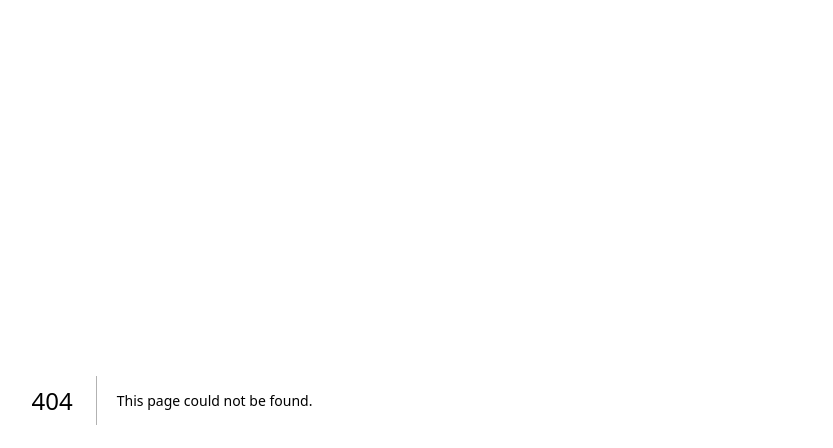
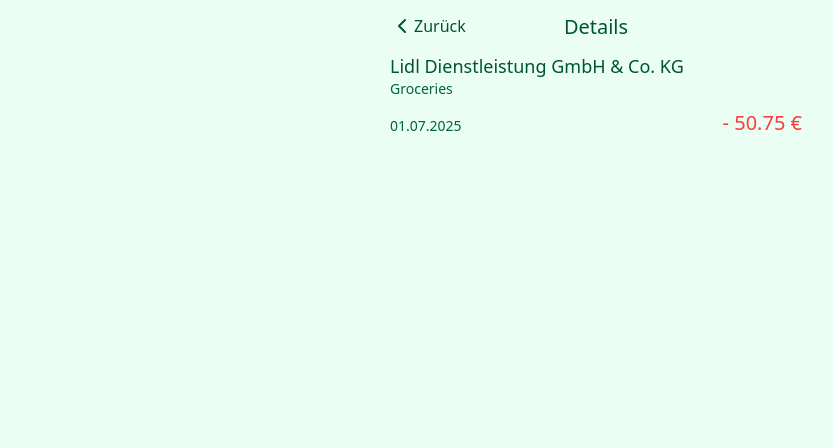
Before and after one commit to juliansngr/mon-ey, a Next.js app: page /transactions/1 in a window 1280 px wide. Before the commit this address had no page. Shown: the top 448 px of the page, without its empty margins (44-877 px from the left). Built offline with nearby package versions, Linux system fonts and the light colour scheme.

Commit message:
implemented dynamic details page with styling

```diff
--- /dev/null
+++ b/pages/transactions/[id].js
@@ -0,0 +1,101 @@
+import styled from "styled-components";
+import { useRouter } from "next/router";
+import { useTransactionsContext } from "@/utils/TransactionsContext/TransactionsContext";
+import Link from "next/link";
+import { ChevronLeft } from "lucide-react";
+import dayjs from "dayjs";
+
+export default function TransactionDetails() {
+  const router = useRouter();
+  const { id } = router.query;
+
+  const { data, isLoading } = useTransactionsContext();
+
+  const currentTransaction = data.find((transaction) => transaction.id === id);
+
+  console.log(currentTransaction);
+
+  if (isLoading || !currentTransaction) return <p>Lädt...</p>;
+
+  return (
+    <TransactionDetailsWrapper>
+      <TransactionDetailsHeader>
+        <IconLink href={"/"}>
+          <ChevronLeft />
+          Zurück
+        </IconLink>
+        <TransactionDetailsHeaderHeading>
+          Details
+        </TransactionDetailsHeaderHeading>
+      </TransactionDetailsHeader>
+      <TransactionInfoWrapper>
+        <TransactionPartner>{currentTransaction.partner}</TransactionPartner>
+        <TransactionCategory>{currentTransaction.category}</TransactionCategory>
+      </TransactionInfoWrapper>
+      <TransactionNumbersWrapper>
+        <TransactionCategory>
+          {dayjs(currentTransaction.date).format("DD.MM.YYYY")}
+        </TransactionCategory>
+        <TransactionAmount $type={currentTransaction.type}>
+          {`${currentTransaction.type === "income" ? "+" : "-"} ${Math.abs(
+            currentTransaction.amount
+          ).toFixed(2)} €`}
+        </TransactionAmount>
+      </TransactionNumbersWrapper>
+    </TransactionDetailsWrapper>
+  );
+}
+
+const TransactionDetailsWrapper = styled.div`
+  color: var(--green-900);
+`;
+
+const TransactionInfoWrapper = styled.div`
+  display: flex;
+  flex-direction: column;
+  gap: var(--3xs);
+  padding-bottom: var(--md);
+`;
+const TransactionPartner = styled.h3`
+  font-size: var(--lg);
+  font-weight: 500;
+`;
+const TransactionCategory = styled.h4`
+  font-size: var(--md);
+  color: var(--green-800);
+`;
+
+const IconLink = styled(Link)`
+  display: flex;
+
+  align-items: center;
+  justify-self: start;
+`;
+const TransactionDetailsHeader = styled.div`
+  display: grid;
+  grid-template-columns: 1fr 1fr 1fr;
+  align-items: center;
+  padding-top: var(--md);
+  padding-bottom: var(--lg);
+`;
+const TransactionDetailsHeaderHeading = styled.h2`
+  font-size: var(--xl);
+  font-weight: 500;
+  grid-column: 2;
+  justify-self: center;
+`;
+
+const TransactionNumbersWrapper = styled.div`
+  display: flex;
+  justify-content: space-between;
+  align-items: flex-end;
+`;
+
+const TransactionAmount = styled.p`
+  color: var(
+    ${(props) => (props.$type === "income" ? "--green-500" : "--red-500")}
+  );
+
+  font-size: var(--xl);
+  font-weight: 500;
+`;
--- a/styles.js
+++ b/styles.js
@@ -95,4 +95,8 @@ ul, ol {
   main{
     padding: 0 var(--xs);
   }
+
+  a {
+    all: unset;
+}
 `;
```
Also changed, not shown: components/TransactionsList/index.js (+9 -1 lines).
